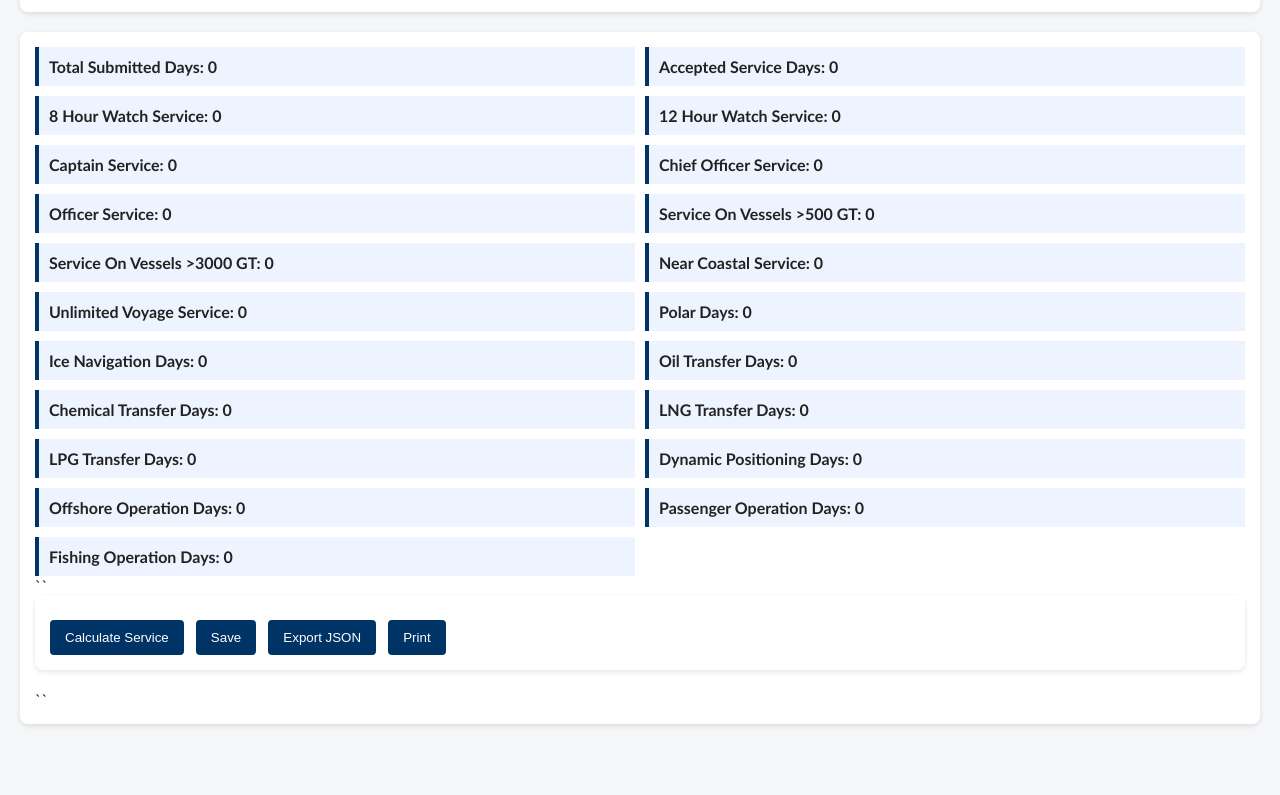
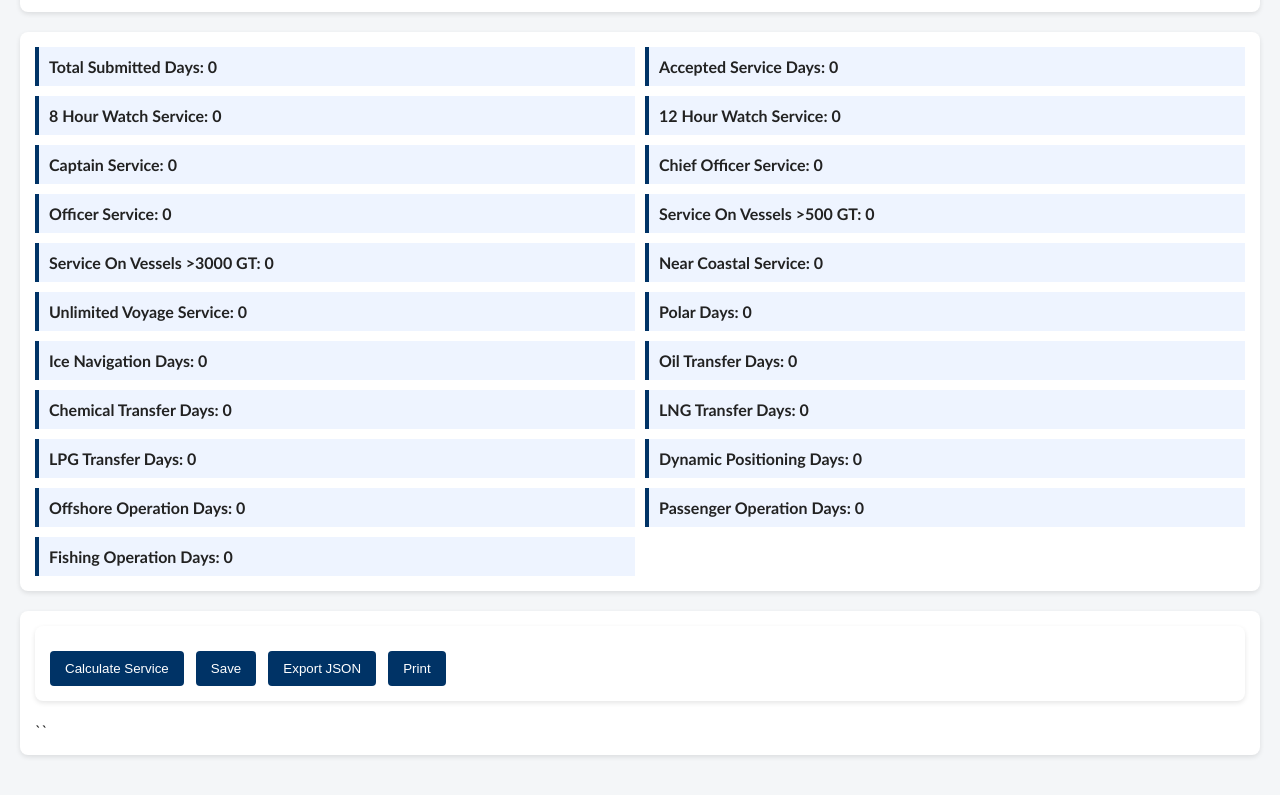
Before and after one commit to TC-MSS/Sea-service-records-form, a plain HTML site: page index.html in a window 1280 px wide. Shown: the part 1422-2217 px from the top of the page. Before the commit the page ends 2186 px from the top, so only its background shows below. Drawn offline with Linux system fonts and the light colour scheme.

Commit message:
Update index.html

```diff
--- a/index.html
+++ b/index.html
@@ -126,8 +126,6 @@ Advanced LNG Tanker Endorsement
 <option>
 Polar Waters Endorsement
 </option>
-
-</select>
 
 </select>
 
@@ -443,7 +441,10 @@ Fishing Operation Days:
 </div>
 
 </div>
-``
+
+</section>
+
+<section>
 
 <section>
 
```
